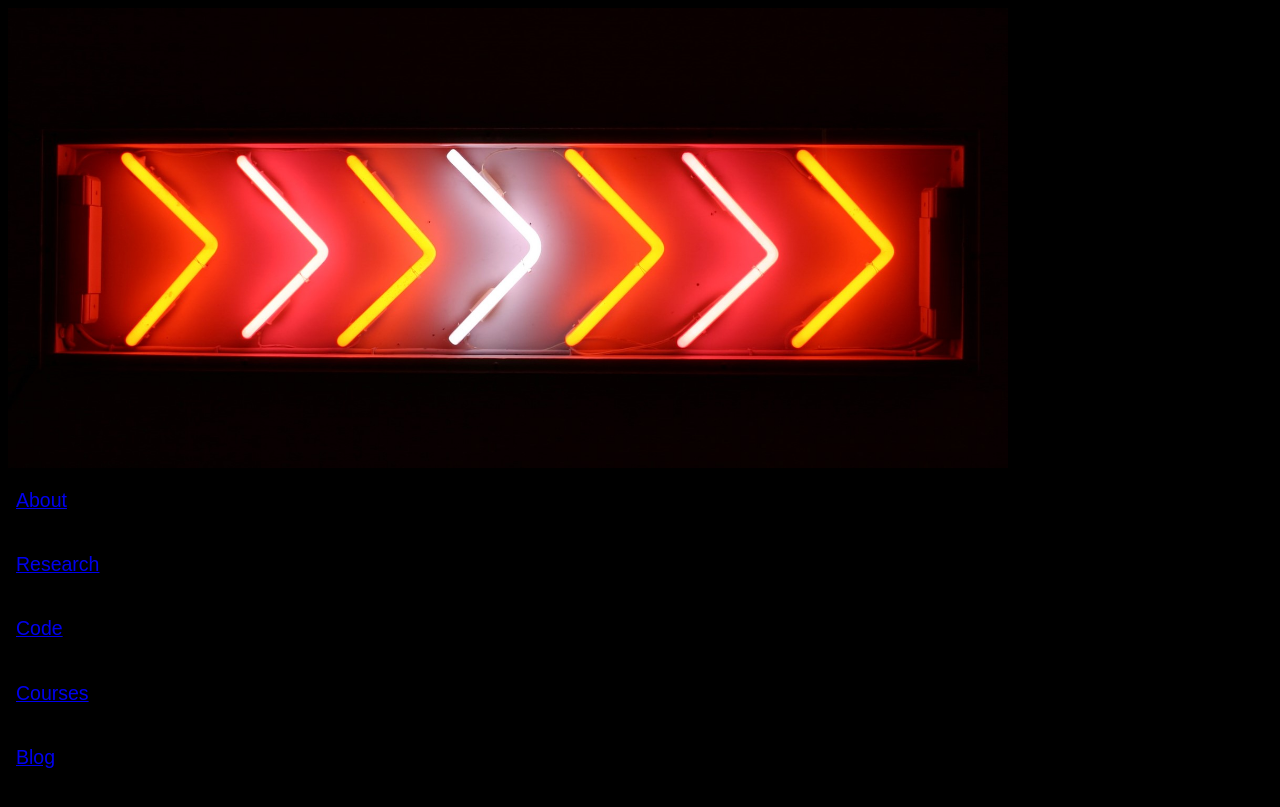
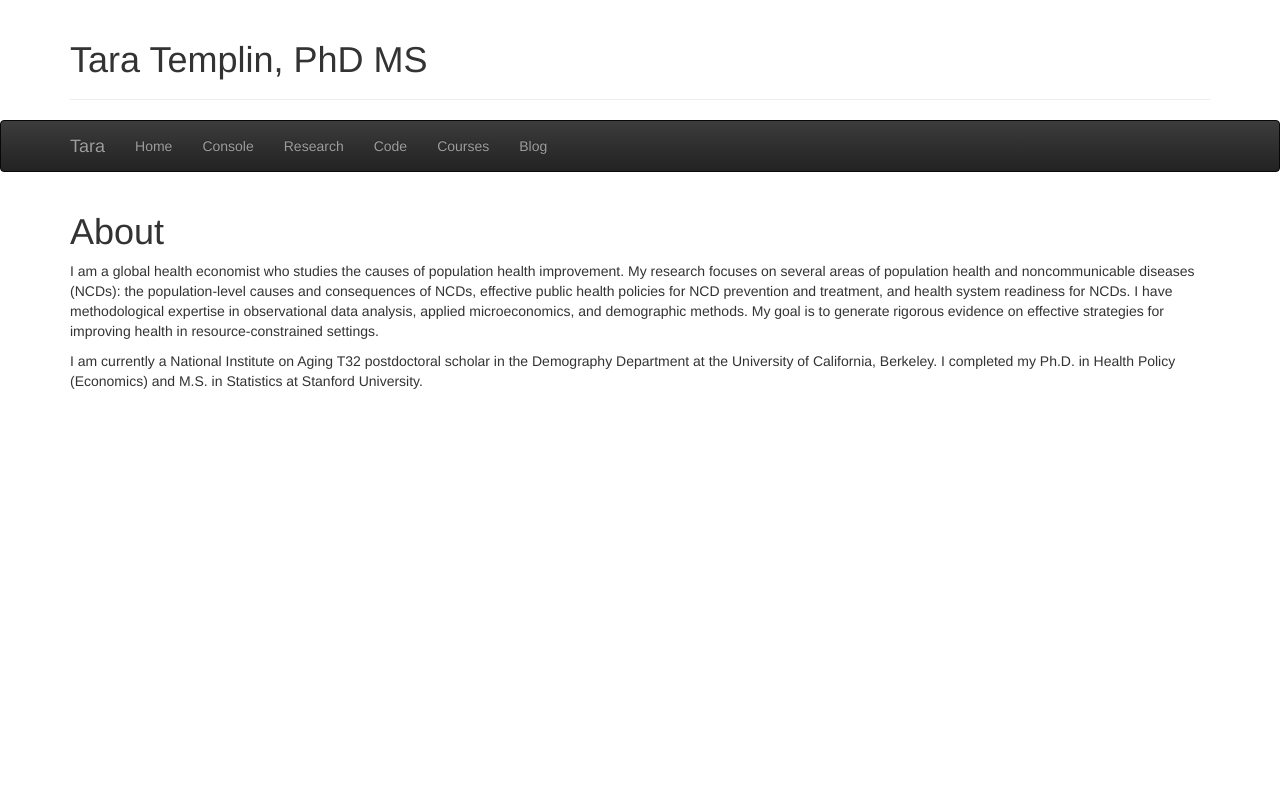
Before and after one commit to tnt2113/tnt2113.github.io, a Jekyll site: the page index.html, which Jekyll copies as it is, in a window 1280 px wide and 900 px high. Shown: the top 807 px of the window. Built offline with Jekyll 4.4.1, drawn with Linux system fonts in a browser that asks for light colours.

Commit message:
Update index.html
new landing

```diff
--- a/index.html
+++ b/index.html
@@ -1,20 +1,79 @@
 <!DOCTYPE html>
 <head>
   <meta name="viewport" content="width=device-width" />
-   <link href = "css/style.css" rel="stylesheet" type = "text/css"/>
-<title>Tara</title>
+ <!--      <link href = "../css/style.css" rel="stylesheet" type = "text/css"/>-->
+
+<script   src="https://code.jquery.com/jquery-2.2.1.min.js"   integrity="sha256-gvQgAFzTH6trSrAWoH1iPo9Xc96QxSZ3feW6kem+O00="   crossorigin="anonymous"></script>
+<!-- Latest compiled and minified CSS -->
+<link rel="stylesheet" href="https://maxcdn.bootstrapcdn.com/bootstrap/3.3.6/css/bootstrap.min.css" integrity="sha384-1q8mTJOASx8j1Au+a5WDVnPi2lkFfwwEAa8hDDdjZlpLegxhjVME1fgjWPGmkzs7" crossorigin="anonymous">
+
+<!-- Optional theme -->
+<link rel="stylesheet" href="https://maxcdn.bootstrapcdn.com/bootstrap/3.3.6/css/bootstrap-theme.min.css" integrity="sha384-fLW2N01lMqjakBkx3l/M9EahuwpSfeNvV63J5ezn3uZzapT0u7EYsXMjQV+0En5r" crossorigin="anonymous">
+
+<!-- Latest compiled and minified JavaScript -->
+<script src="https://maxcdn.bootstrapcdn.com/bootstrap/3.3.6/js/bootstrap.min.js" integrity="sha384-0mSbJDEHialfmuBBQP6A4Qrprq5OVfW37PRR3j5ELqxss1yVqOtnepnHVP9aJ7xS" crossorigin="anonymous"></script>
+<script>
+
+jQuery(document).ready(function($) {
+
+    var navbar = $('#navbar-main'),
+        distance = navbar.offset().top,
+        $window = $(window);
+
+    $window.scroll(function() {
+        if ($window.scrollTop() >= distance) {
+            navbar.removeClass('navbar-fixed-top').addClass('navbar-fixed-top');
+            $("body").css("padding-top", "70px");
+        } else {
+            navbar.removeClass('navbar-fixed-top');
+            $("body").css("padding-top", "0px");
+        }
+    });
+});
+</script>
+<title>Tara Templin</title>
 </head>
   <body>
 
-<img src="disco_arrows_multicoloured_neon_072-D01-B.jpg" alt="Welcome" style="width:1000px;height:460px;" align="middle">
+<div class="container">
+  <header class="page-header">
+    <h1>Tara Templin, PhD MS</h1>
+  </header>
+</div>
+
+<nav id="navbar-main" class="navbar navbar-inverse">
+  <div class="container">
+    <div class="navbar-header">
+      <button type="button" class="navbar-toggle collapsed" data-toggle="collapse" data-target="#navbar" aria-expanded="false" aria-controls="navbar">
+        <span class="sr-only">Toggle navigation</span>
+        <span class="icon-bar"></span>
+        <span class="icon-bar"></span>
+        <span class="icon-bar"></span>
+      </button>
+      <a class="navbar-brand" href="#">Tara</a>
+    </div>
+    <div id="navbar" class="collapse navbar-collapse">
+      <ul class="nav navbar-nav">
+        <li><a href="../">Home</a></li>
+        <li><a href="../console">Console</a></li>
+        <li><a href="../research">Research</a></li>
+        <li><a href="../code">Code</a></li>
+        <li><a href="../courses">Courses</a></li>
+        <li><a href="../blog">Blog</a></li>
+      </ul>
+    </div><!--/.nav-collapse -->
+  </div>
+</nav>
+
+<main class="container">
+
+<h1 class="post-title">About</h1>
+
+<p>I am a global health economist who studies the causes of population health improvement. My research focuses on several areas of population health and noncommunicable diseases (NCDs): the population-level causes and consequences of NCDs, effective public health policies for NCD prevention and treatment, and health system readiness for NCDs. I have methodological expertise in observational data analysis, applied microeconomics, and demographic methods. My goal is to generate rigorous evidence on effective strategies for improving health in resource-constrained settings.</p>
+
+<p>I am currently a National Institute on Aging T32 postdoctoral scholar in the Demography Department at the University of California, Berkeley. I completed my Ph.D. in Health Policy (Economics) and M.S. in Statistics at Stanford University. </p>
 
 
-    <p><a href="./about">About</a></p>
-    <p><a href="./research">Research</a></p>
-    <p><a href="./code">Code</a></p>
-    <p><a href="./courses">Courses</a></p>
-    <p><a href="./blog">Blog</a></p>
-
-
+</main>
 </body>
 </html>
```
